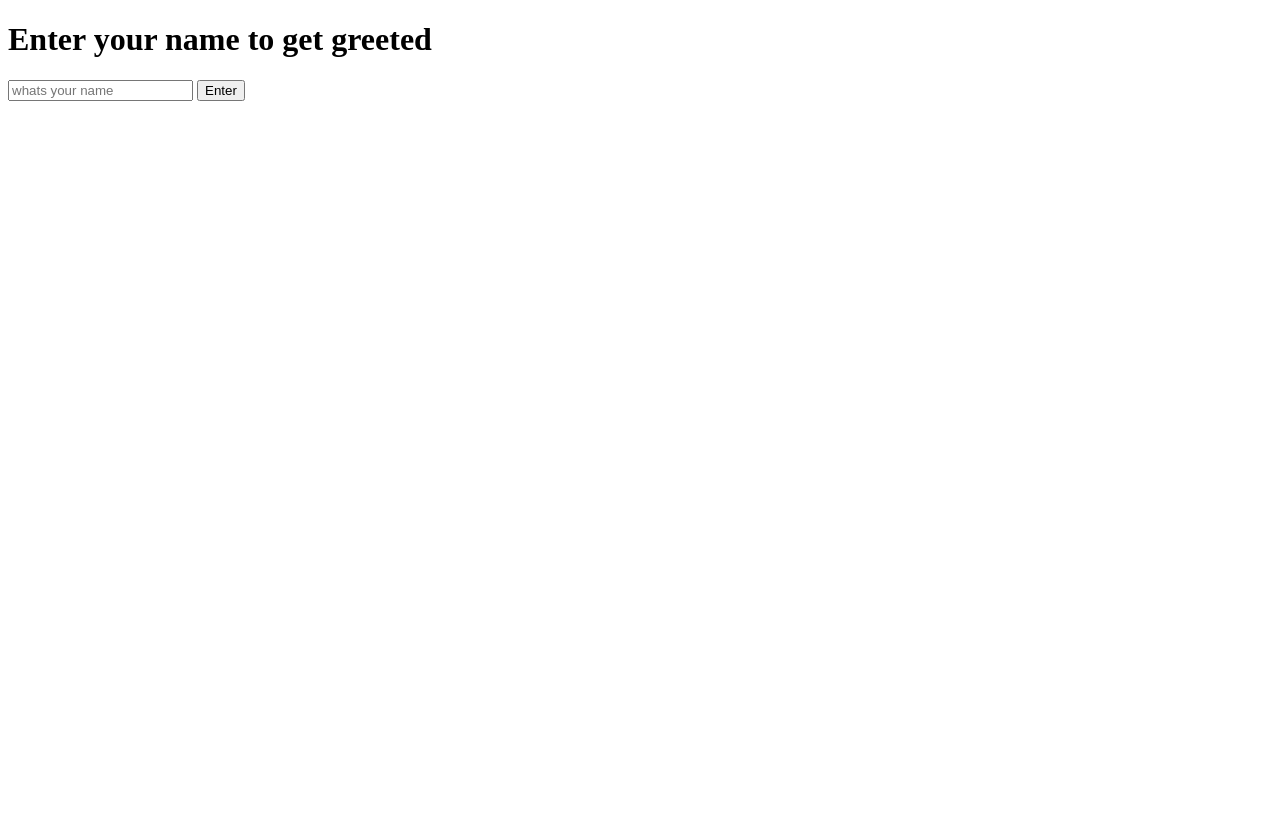
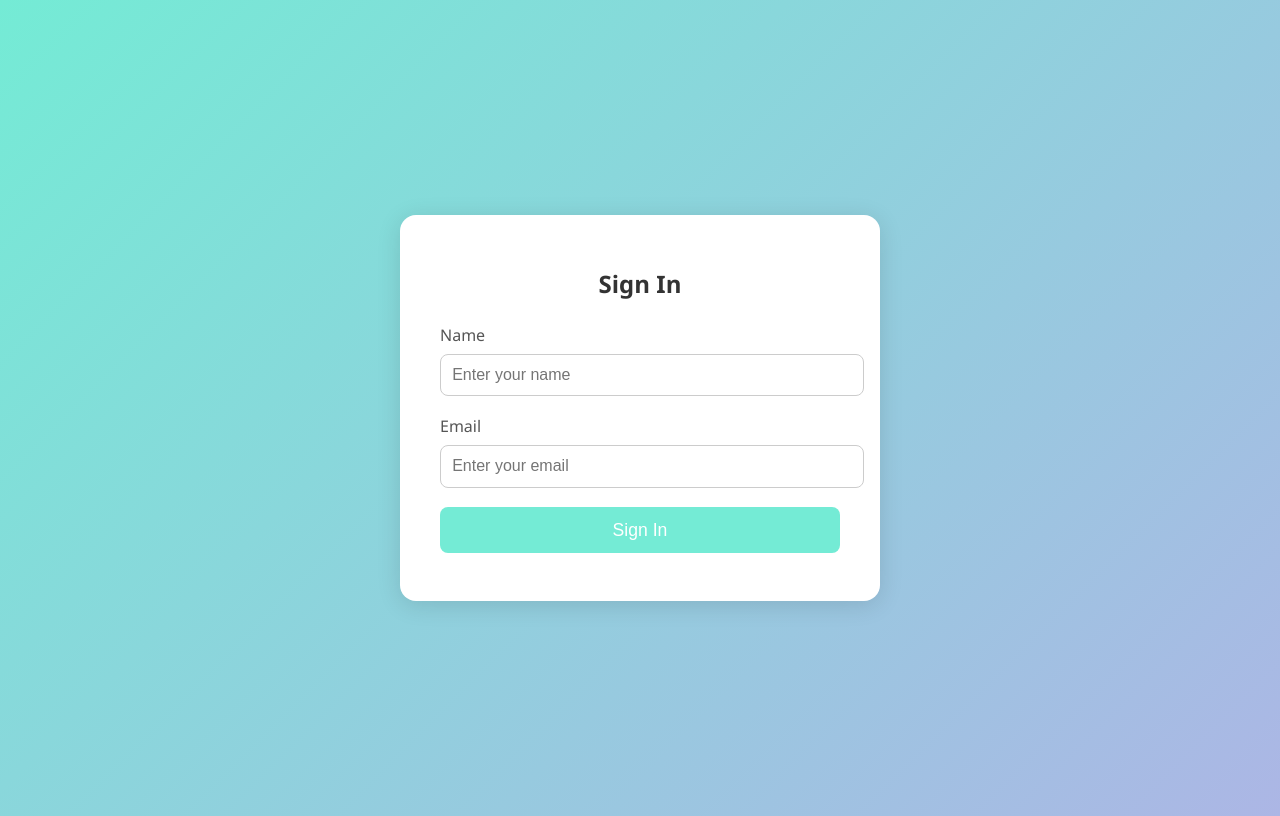
Before and after one commit to 24211A05J1/newnode, a website: page public/index.html in a window 1280 px wide. Drawn offline with Linux system fonts and the light colour scheme.

Commit message:
modified:   index.js 	modified:   public/index.html

```diff
--- a/index.js
+++ b/index.js
@@ -4,9 +4,15 @@ import userRoutes from "./routes/userRoutes.js";
 import dotenv from "dotenv";
 import morgan from "morgan";
 import cors from "cors";
+import path from "path";
+import { fileURLToPath } from "url";
+const __filename = fileURLToPath(import.meta.url);
+const __dirname = path.dirname(__filename);
+
 
 dotenv.config();
 const server = express();
+server.use(express.static(path.join(__dirname, 'public')));
 const port = process.env.PORT || 5000;
 const mongoURI = process.env.mongoURI;
 
--- a/public/index.html
+++ b/public/index.html
@@ -1,16 +1,123 @@
+
 <!DOCTYPE html>
 <html lang="en">
 <head>
     <meta charset="UTF-8">
     <meta name="viewport" content="width=device-width, initial-scale=1.0">
-    <title>Greeting app</title>
+    <title>Sign In</title>
+    <style>
+        body {
+            background: linear-gradient(135deg, #74ebd5 0%, #ACB6E5 100%);
+            min-height: 100vh;
+            display: flex;
+            align-items: center;
+            justify-content: center;
+            font-family: 'Segoe UI', Arial, sans-serif;
+        }
+        .card {
+            background: #fff;
+            padding: 2rem 2.5rem;
+            border-radius: 1rem;
+            box-shadow: 0 4px 24px rgba(0,0,0,0.12);
+            width: 100%;
+            max-width: 400px;
+        }
+        h2 {
+            text-align: center;
+            margin-bottom: 1.5rem;
+            color: #333;
+        }
+        .form-group {
+            margin-bottom: 1.2rem;
+        }
+        label {
+            display: block;
+            margin-bottom: 0.5rem;
+            color: #555;
+        }
+        input[type="text"], input[type="email"] {
+            width: 100%;
+            padding: 0.7rem;
+            border: 1px solid #ccc;
+            border-radius: 0.5rem;
+            font-size: 1rem;
+            transition: border-color 0.2s;
+        }
+        input[type="text"]:focus, input[type="email"]:focus {
+            border-color: #74ebd5;
+            outline: none;
+        }
+        button {
+            width: 100%;
+            padding: 0.8rem;
+            background: #74ebd5;
+            color: #fff;
+            border: none;
+            border-radius: 0.5rem;
+            font-size: 1.1rem;
+            cursor: pointer;
+            transition: background 0.2s;
+        }
+        button:hover {
+            background: #57c6e1;
+        }
+        .message {
+            margin-top: 1rem;
+            text-align: center;
+            font-size: 1rem;
+        }
+        @media (max-width: 500px) {
+            .card {
+                padding: 1rem;
+            }
+        }
+    </style>
 </head>
 <body>
-    <h1>Enter your name to get greeted</h1>
-    <form action="/submit" method="POST">
-        <input type="text" name="name" placeholder="whats your name" required>
-        <button type="submit">Enter</button>
-    </form>
-
+    <div class="card">
+        <h2>Sign In</h2>
+        <form id="signInForm">
+            <div class="form-group">
+                <label for="name">Name</label>
+                <input type="text" id="name" name="name" required placeholder="Enter your name">
+            </div>
+            <div class="form-group">
+                <label for="email">Email</label>
+                <input type="email" id="email" name="email" required placeholder="Enter your email">
+            </div>
+            <button type="submit">Sign In</button>
+        </form>
+        <div class="message" id="message"></div>
+    </div>
+    <script>
+        document.getElementById('signInForm').addEventListener('submit', async function(e) {
+            e.preventDefault();
+            const name = document.getElementById('name').value.trim();
+            const email = document.getElementById('email').value.trim();
+            const messageDiv = document.getElementById('message');
+            messageDiv.textContent = '';
+            try {
+                const response = await fetch('/api/users', {
+                    method: 'POST',
+                    headers: {
+                        'Content-Type': 'application/json'
+                    },
+                    body: JSON.stringify({ name, email })
+                });
+                if (response.ok) {
+                    messageDiv.style.color = 'green';
+                    messageDiv.textContent = 'Sign in successful!';
+                    document.getElementById('signInForm').reset();
+                } else {
+                    const data = await response.json();
+                    messageDiv.style.color = 'red';
+                    messageDiv.textContent = data.message || 'Sign in failed.';
+                }
+            } catch (err) {
+                messageDiv.style.color = 'red';
+                messageDiv.textContent = 'Error connecting to server.';
+            }
+        });
+    </script>
 </body>
 </html>
```
